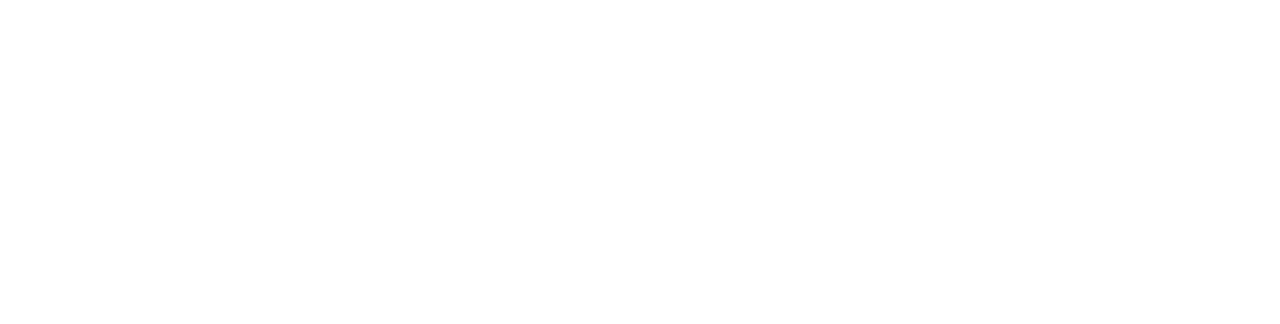
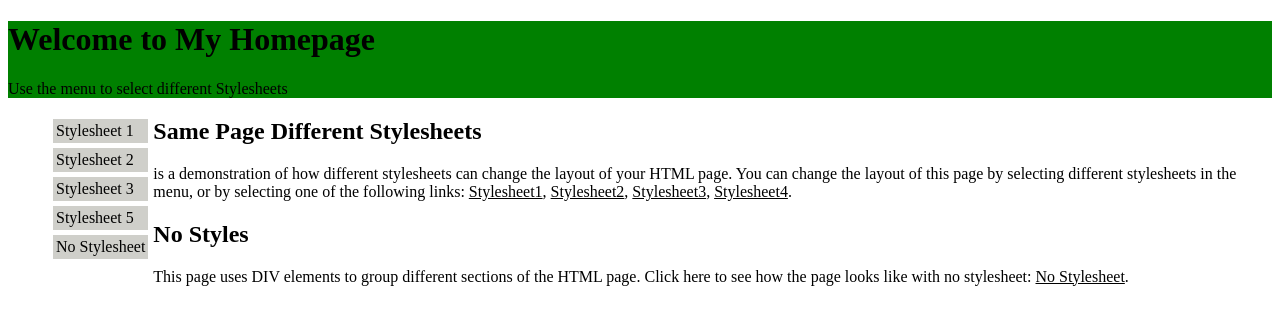
Before and after one commit to michaelmam/html-css-js, a plain HTML site: page index.html in a window 1280 px wide. Drawn offline with Linux system fonts and the light colour scheme.

Commit message:
Update index.html
Index first

```diff
--- a/index.html
+++ b/index.html
@@ -5,8 +5,29 @@
     <title>Document</title>
     <link rel="stylesheet" href="css.css">
 </head>
+
 <body>
+    <div style="background-color: green">   <h1>Welcome to My Homepage</h1>
+        Use the menu to select different Stylesheets
+</div>
+
+<ul style="list-style-type: none;float: left;">
+    <li style="background: #cfcfca;  margin: 5px;padding: 3px;">Stylesheet 1</li>
+    <li style="background: #cfcfca;  margin: 5px;padding: 3px;">Stylesheet 2</li>
+    <li style="background: #cfcfca;  margin: 5px;padding: 3px;">Stylesheet 3</li>
+    <li style="background: #cfcfca;  margin: 5px;padding: 3px;">Stylesheet 5</li>
+    <li style="background: #cfcfca;  margin: 5px;padding: 3px;">No Stylesheet</li>
+</ul>
+
+<h2>Same Page Different Stylesheets</h2>
+<div> is a demonstration of how different stylesheets can change the layout of your HTML page. You can change the layout of this page by selecting different stylesheets in the menu, or by selecting one of the following links:
+<ins>Stylesheet1</ins>, <ins>Stylesheet2</ins>, <ins>Stylesheet3</ins>, <ins>Stylesheet4</ins>.
+</div>
 
 
+<h2>No Styles</h2>
+<div>This page uses DIV elements to group different sections of the HTML page. Click here to see how the page looks like with no stylesheet:
+        <ins>No Stylesheet</ins>.
+    </div>
 </body>
 </html>
```
